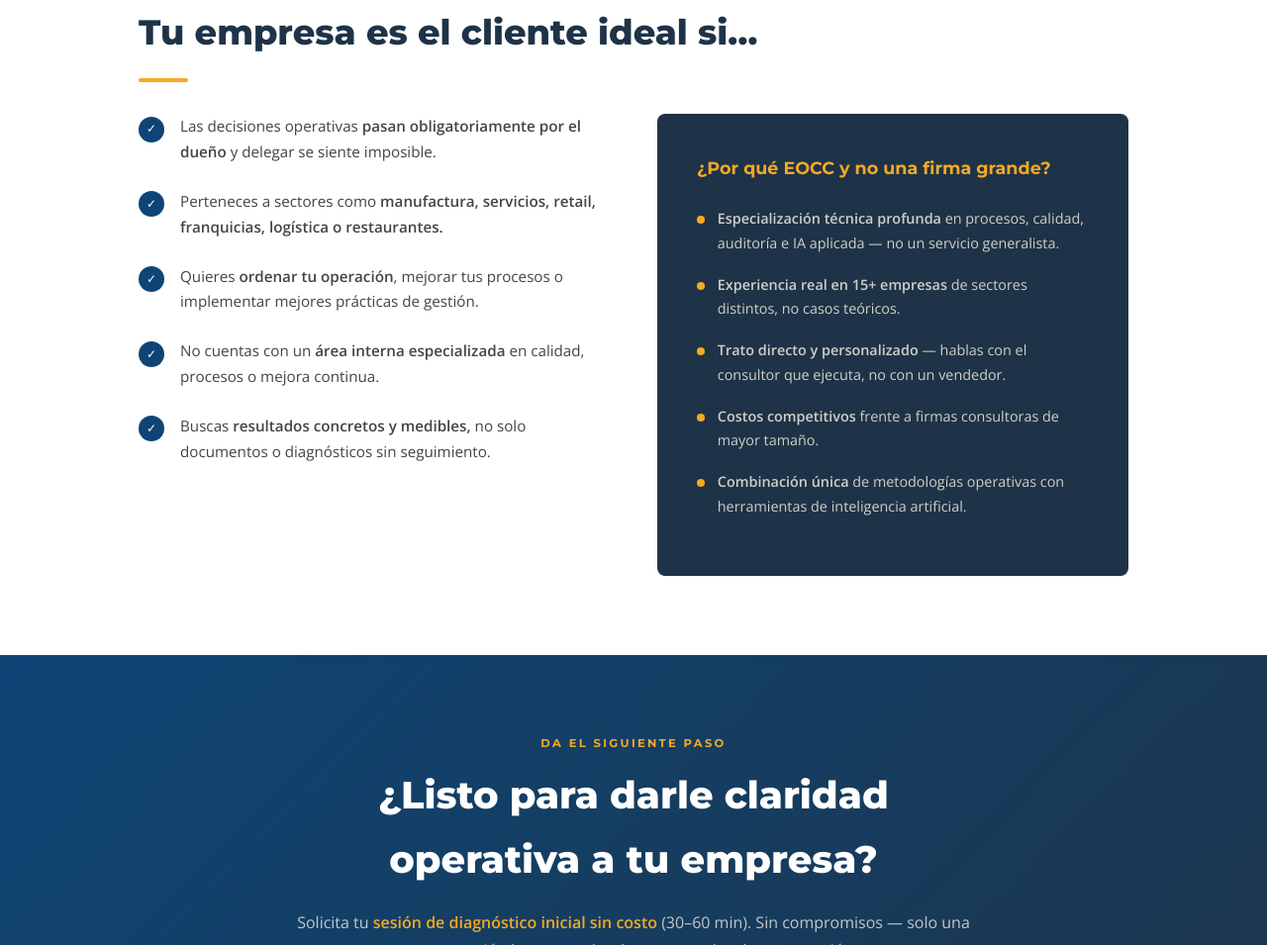
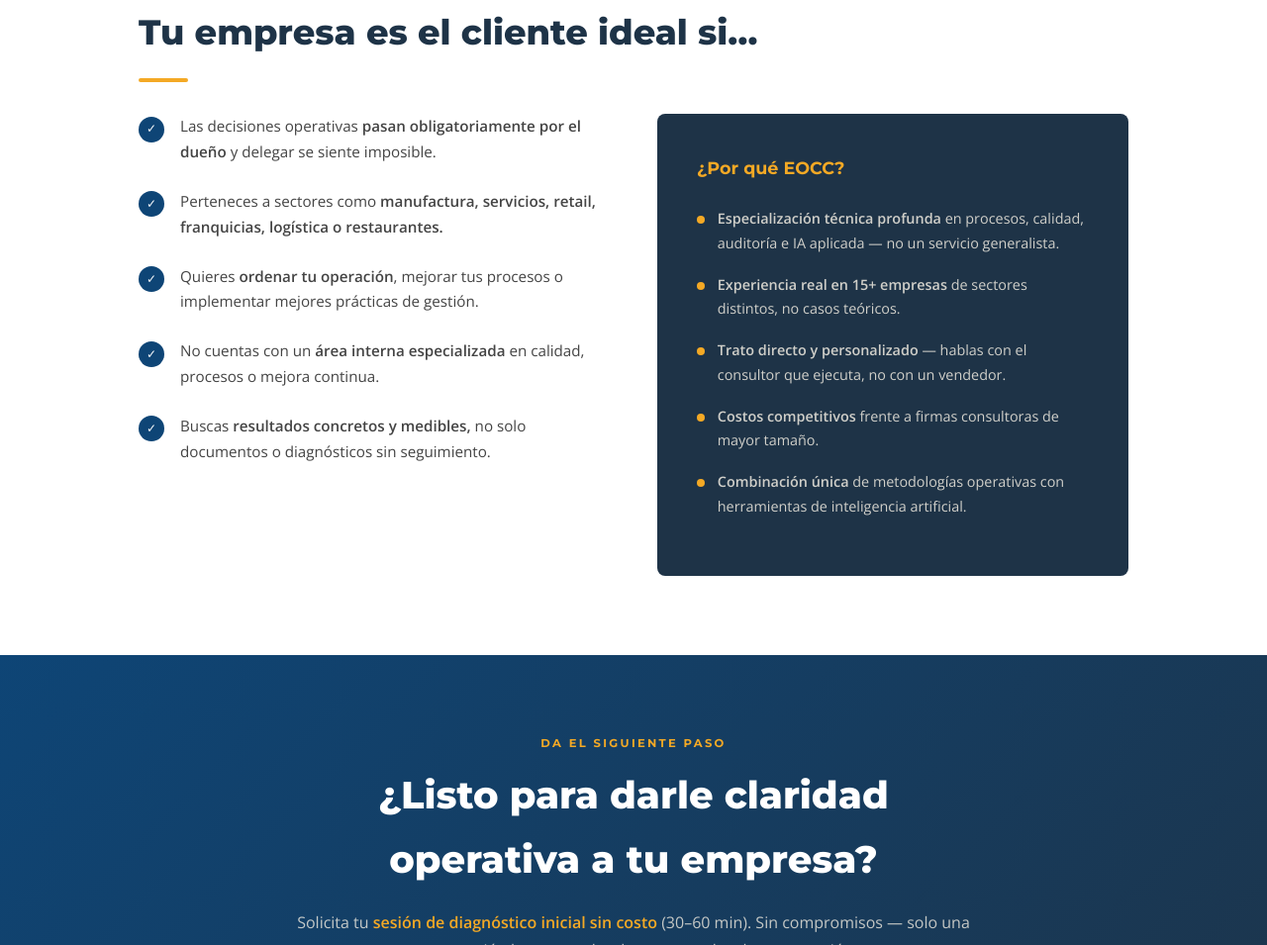
Before and after one commit to igeosvaldocatano/igeosvaldocatano.github.io, a plain HTML site: page index.html in a window 1280 px wide. Shown: the part 6751-7706 px from the top of the page at 99% size. Drawn offline with nearby package versions, Linux system fonts and the light colour scheme.

Commit message:
Add files via upload

```diff
--- a/index.html
+++ b/index.html
@@ -783,7 +783,7 @@
         </div>
       </div>
       <div class="diff-box">
-        <h3>¿Por qué EOCC y no una firma grande?</h3>
+        <h3>¿Por qué EOCC?</h3>
         <div class="diff-item"><div class="diff-dot"></div><p><strong>Especialización técnica profunda</strong> en procesos, calidad, auditoría e IA aplicada — no un servicio generalista.</p></div>
         <div class="diff-item"><div class="diff-dot"></div><p><strong>Experiencia real en 15+ empresas</strong> de sectores distintos, no casos teóricos.</p></div>
         <div class="diff-item"><div class="diff-dot"></div><p><strong>Trato directo y personalizado</strong> — hablas con el consultor que ejecuta, no con un vendedor.</p></div>
```
